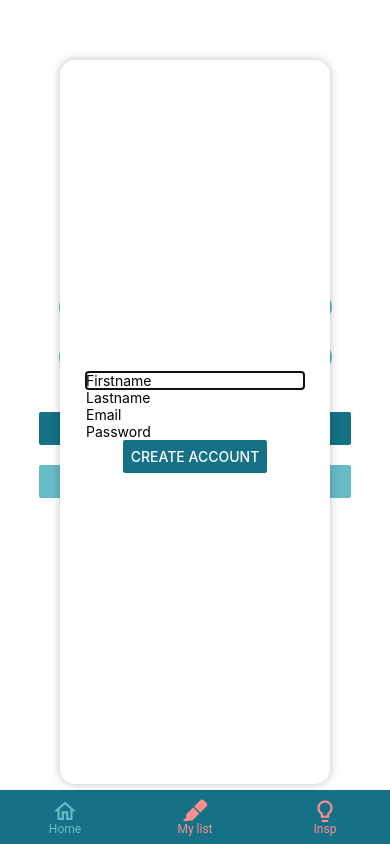
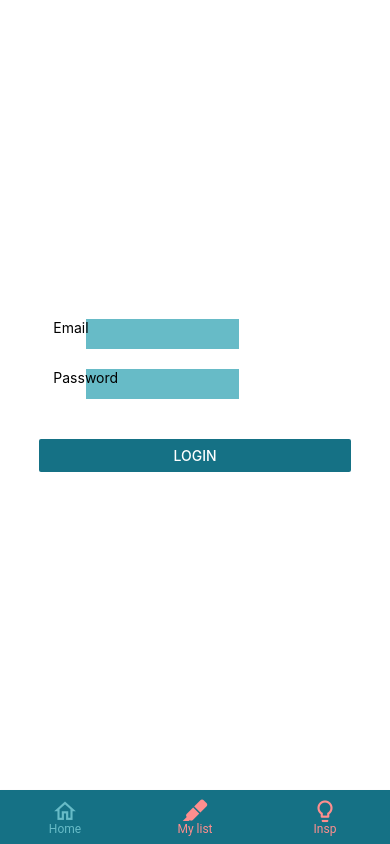
Before and after one commit to Siia87/Examanesarbete-Bucketlist-App, a React Native app: screen /Home in a window 390 px wide. Built offline with nearby package versions, Linux system fonts and the light colour scheme.

Commit message:
Implemented react hook form for use in both signin and register page

```diff
--- /dev/null
+++ b/components/FormInput.js
@@ -0,0 +1,41 @@
+import React from 'react'
+import { Controller } from 'react-hook-form'
+import { View, TextInput, StyleSheet, Text } from 'react-native'
+
+
+export default function FormInput({ control, rules = {}, name, placeholder, secureTextEntry }) {
+
+  return (
+    <Controller
+      control={control}
+      name={name}
+      rules={rules}
+      render={({ field: { value, onChange, onBlur }, fieldState: { error } }) => (
+        <>
+          <View style={[styles.inuptView, { borderColor: error ? 'red' : '#67BBC7' }]}>
+            <TextInput
+              value={value}
+              onChangeText={onChange}
+              onBlur={onBlur}
+              placeholder={placeholder}
+              secureTextEntry={secureTextEntry}
+            />
+          </View>
+          {error && <Text style={{ color: 'red', alignSelf: 'stretch' }}>{error.message}</Text>}
+        </>
+      )}
+    />
+
+  )
+}
+
+const styles = StyleSheet.create({
+  inuptView: {
+    backgroundColor: '#67BBC7',
+    marginBottom: 20,
+    height: 30,
+    width: '70%',
+    alignItems: 'center',
+
+  }
+})
--- a/components/Register.js
+++ b/components/Register.js
@@ -1,53 +1,61 @@
 import React, { useState } from 'react'
-import { Button, StyleSheet, View, TextInput, Text, Modal } from 'react-native';
+import { Button, StyleSheet, View, Text } from 'react-native';
 
 
-export default function Register(show, onRegister) {
-  const [firstname, setFirstname] = useState('')
-  const [lastname, setLastname] = useState('')
-  const [email, setEmail] = useState('')
-  const [password, setPassword] = useState('')
+export default function Register() {
 
-  function addAccount() {
-    console.log('skapat konto')
-    set
+  const { control, handleSubmit, formState: { errors } } = useForm()
+
+  const addAccount = data => {
+    console.log(data)
   }
+
+  const EmailValidation = /^[a-zA-Z0-9.! #$%&'*+/=? ^_`{|}~-]+@[a-zA-Z0-9-]+(?:\. [a-zA-Z0-9-]+)*$/
+
   return (
 
-    <Modal
-      transparent={true}
-      animationType="fade"
-      visible={show}
-    >
+    <View>
+      <View style={styles.inuptView}>
+
+      </View>
       <View style={styles.input}>
         <View style={styles.inuptView}>
-          <TextInput
-            style={styles.TextInput}
+          <FormInput
+            name='Firstname'
             placeholder='Firstname'
-            onChangeText={(firstname) => setFirstname(firstname)}
+            control={control}
+            rules={{ required: 'Firstname is required' }}
+          />
+
+        </View>
+        <View style={styles.inuptView}>
+          <FormInput
+            name='Lastname'
+            placeholder='Lastname'
+            control={control}
+            rules={{ required: 'Lastname is required' }}
+          />
+
+        </View>
+        <View style={styles.inuptView}>
+          <FormInput
+            name='Email'
+            placeholder='Email'
+            control={control}
+            rules={{
+              required: 'Email is required', pattern: { value: EmailValidation, message: 'Email is invalid' }
+            }}
           />
         </View>
         <View style={styles.inuptView}>
-          <TextInput
-            style={styles.TextInput}
-            placeholder='Lastname'
-            onChangeText={(lastname) => setLastname(lastname)}
+          <FormInput
+            name='Password'
+            placeholder='Password'
+            control={control}
+            secureTextEntry={true}
+            rules={{ required: 'Password is required' }}
           />
-        </View>
-        <View style={styles.inuptView}>
-          <TextInput
-            style={styles.TextInput}
-            placeholder='Email'
-            onChangeText={(email) => setEmail(email)}
-          />
-        </View>
-        <View style={styles.inuptView}>
-          <TextInput
-            style={styles.TextInput}
-            placeholder='Password'
-            secureTextEntry={true}
-            onChangeText={(password) => setPassword(password)}
-          />
+
         </View>
 
 
@@ -55,11 +63,11 @@ export default function Register(show, onRegister) {
         <Button
           color='#157185'
           title='Create account'
-          onPress={() => { addAccount(), onRegister('') }}
+          onPress={handleSubmit(addAccount)}
         />
 
       </View>
-    </Modal>
+    </View >
 
   )
 }
--- a/package.json
+++ b/package.json
@@ -20,6 +20,7 @@
     "mongoose": "^6.4.4",
     "react": "17.0.2",
     "react-dom": "17.0.2",
+    "react-hook-form": "^7.33.1",
     "react-native": "0.68.2",
     "react-native-paper": "^4.12.2",
     "react-native-vector-icons": "^9.2.0",
--- a/views/Start.js
+++ b/views/Start.js
@@ -1,40 +1,37 @@
 import React, { useState } from 'react';
 import { View, Button, StyleSheet, TextInput } from 'react-native'
+import { useForm, Controller } from 'react-hook-form'
 import Register from '../components/Register';
+import FormInput from '../components/FormInput';
 //import { Button } from 'react-native-paper';
 export default function Start() {
-  const [email, setEmail] = useState('')
-  const [password, setPassword] = useState('')
-  //const [register, setRegister] = useState(false)
-  const [registerMode, setRegisterMode] = useState(false)
 
-  function login() {
-    console.log(email, password, registerMode)
+  const { control, handleSubmit, formState: { errors } } = useForm()
+  const EmailValidation = /^[a-zA-Z0-9.! #$%&'*+/=? ^_`{|}~-]+@[a-zA-Z0-9-]+(?:\. [a-zA-Z0-9-]+)*$/
+  const onLoginPressed = data => {
+    console.log(data)
+  }
 
-  }
-  const onRegister = task => {
-    if (task === '') {
-      setRegisterMode(false)
-    }
-  }
   return (
     <View style={styles.container}>
 
-      <Register show={setRegisterMode} onAdd={onRegister} />
-
       <View style={styles.inuptView}>
-        <TextInput
-          style={styles.TextInput}
+        <FormInput
+          name='Email'
           placeholder='Email'
-          onChangeText={(email) => setEmail(email)}
+          rules={{
+            required: 'Email is required', pattern: { value: EmailValidation, message: 'Email is invalid' }
+          }}
+          control={control}
         />
       </View>
       <View style={styles.inuptView}>
-        <TextInput
-          style={styles.TextInput}
+        <FormInput
+          name='password'
           placeholder='Password'
+          rules={{ required: 'Password is required' }}
           secureTextEntry={true}
-          onChangeText={(password) => setPassword(password)}
+          control={control}
         />
       </View>
       <View style={styles.button}>
@@ -42,16 +39,10 @@ export default function Start() {
           style={styles.button}
           color='#157185'
           title="Login"
-          onPress={() => login()}
+          onPress={handleSubmit(onLoginPressed)}
         />
       </View>
-      <View style={styles.button}>
-        <Button
-          color='#67BBC7'
-          title="Register"
-          onPress={() => setRegisterMode(true)}
-        />
-      </View>
+
     </View>
   )
 }
@@ -67,12 +58,6 @@ const styles = StyleSheet.create({
     marginTop: 20,
     width: '80%',
   },
-  inuptView: {
-    backgroundColor: '#67BBC7',
-    borderRadius: 30,
-    marginBottom: 20,
-    height: 30,
-    width: '70%',
-    alignItems: 'center',
-  }
+
+
 })
```
Also changed, not shown: 1 other file (tests, documents, lock files or other folders).
